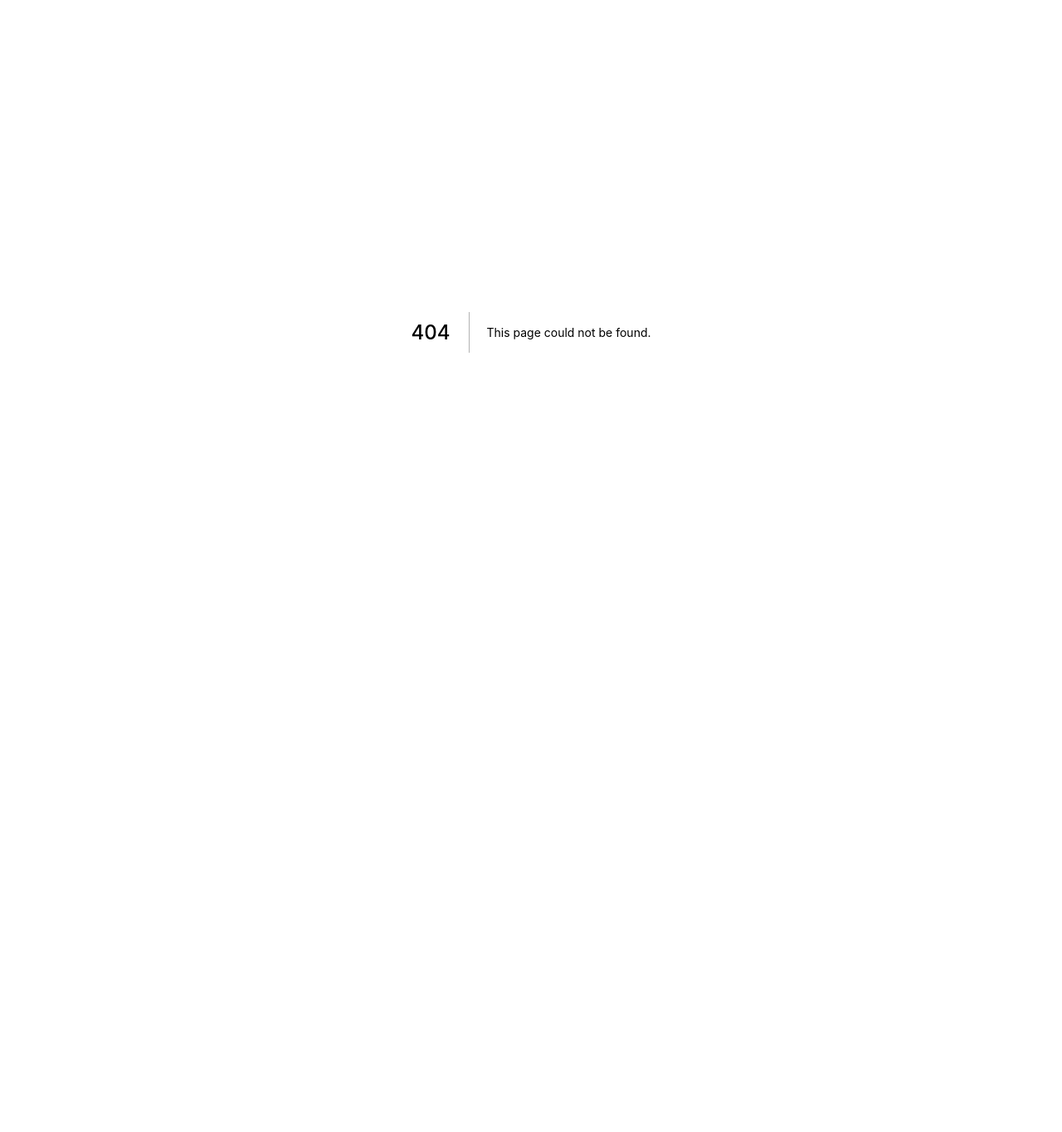
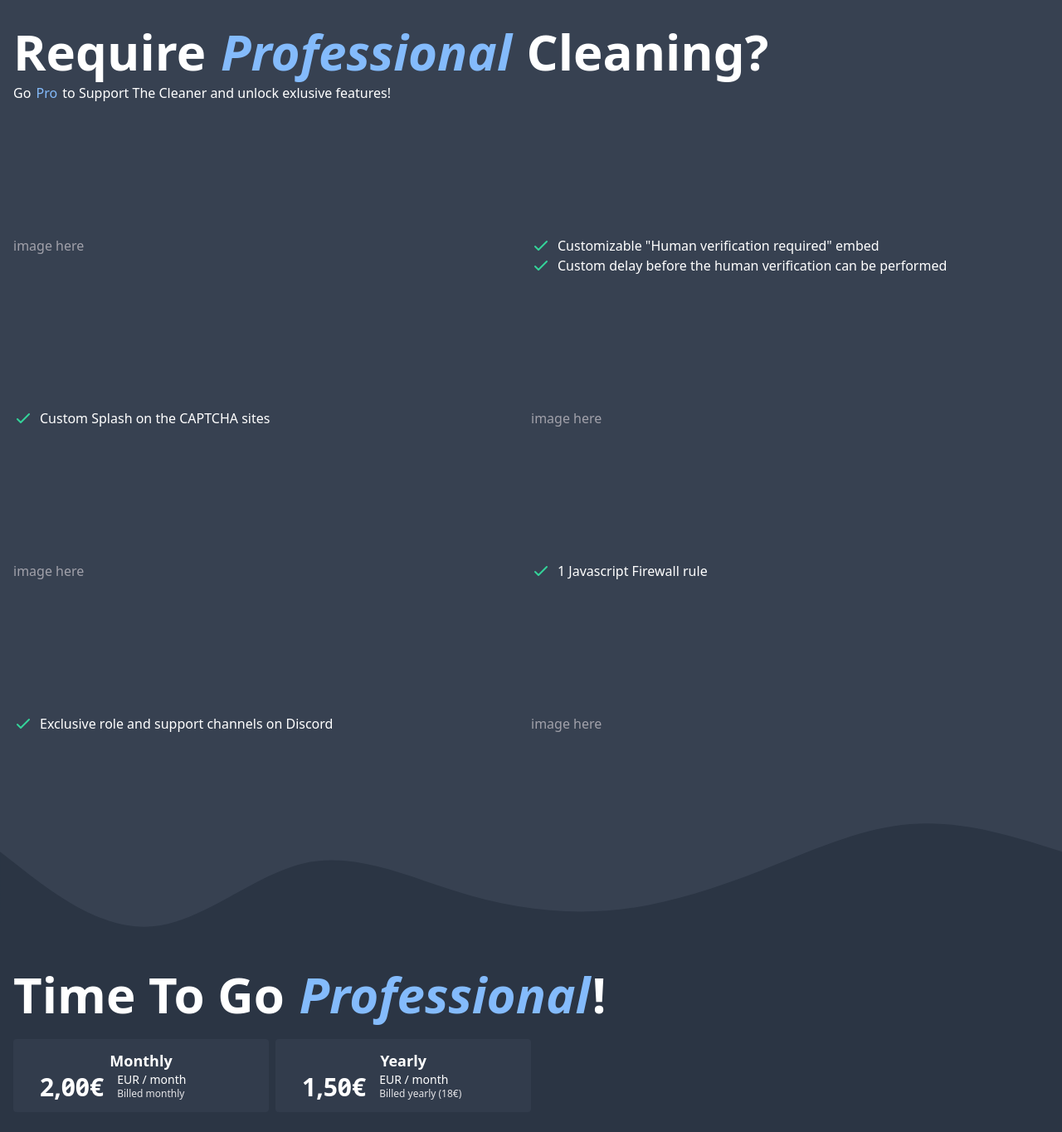
Before and after one commit to cleaner-bot/website, a Next.js app: page /pro in a window 1280 px wide. Before the commit this address had no page. Shown: the top 1364 px of the page at 83% size. Before the commit the page ends 800 px from the top, so only its background shows below. Built offline with nearby package versions, Linux system fonts and the light colour scheme.

Commit message:
add early draft of /pro

```diff
--- /dev/null
+++ b/pages/pro.jsx
@@ -0,0 +1,137 @@
+
+import { CheckIcon } from "@heroicons/react/outline";
+import Link from "next/link";
+
+
+export default function Pro() {
+    return (
+        <div>
+            <div className="-container">
+                <h1 className="text-6xl font-bold mt-8">
+                    Require <span className="-highlight italic">Professional</span> Cleaning?
+                </h1>
+                <p className="mt-2">
+                    Go <span className="-highlight">Pro</span> to Support The Cleaner and unlock exlusive features!
+                </p>
+                {/*
+                <div className="mt-40 grid md:grid-cols-2">
+                    <div>
+                        <FeatureList>
+                            Multiple Cleaner Bots (bypass rate limits)  (WIP)
+                        </FeatureList>
+                    </div>
+                    <div className="text-gray-400">
+                        image here
+                    </div>
+                </div>
+                */}
+                <div className="mt-40 grid md:grid-cols-2">
+                    <div>
+                        <FeatureList>
+                            Customizable "Human verification required" embed
+                        </FeatureList>
+                        <FeatureList>
+                            Custom delay before the human verification can be performed
+                        </FeatureList>
+                    </div>
+                    <div className="text-gray-400 md:order-first">
+                        image here
+                    </div>
+                </div>
+                <div className="mt-40 grid md:grid-cols-2">
+                    <div>
+                        <FeatureList>
+                            Custom Splash on the CAPTCHA sites
+                        </FeatureList>
+                    </div>
+                    <div className="text-gray-400">
+                        image here
+                    </div>
+                </div>
+                <div className="mt-40 grid md:grid-cols-2">
+                    <div>
+                        <FeatureList>
+                            1 Javascript Firewall rule
+                        </FeatureList>
+                    </div>
+                    <div className="text-gray-400 md:order-first">
+                        image here
+                    </div>
+                </div>
+                <div className="mt-40 grid md:grid-cols-2">
+                    <div>
+                        <FeatureList>
+                            Exclusive role and support channels on Discord
+                        </FeatureList>
+                    </div>
+                    <div className="text-gray-400">
+                        image here
+                    </div>
+                </div>
+            </div>
+            <div className="text-coolGray-750">
+                <svg xmlns="http://www.w3.org/2000/svg" viewBox="0 0 1440 320" fill="currentColor">
+                    <path fillOpacity="1" d="M0,160L34.3,186.7C68.6,213,137,267,206,261.3C274.3,256,343,192,411,176C480,160,549,192,617,213.3C685.7,235,754,245,823,240C891.4,235,960,213,1029,186.7C1097.1,160,1166,128,1234,122.7C1302.9,117,1371,139,1406,149.3L1440,160L1440,320L1405.7,320C1371.4,320,1303,320,1234,320C1165.7,320,1097,320,1029,320C960,320,891,320,823,320C754.3,320,686,320,617,320C548.6,320,480,320,411,320C342.9,320,274,320,206,320C137.1,320,69,320,34,320L0,320Z"></path>
+                </svg>
+            </div>
+            <div className="bg-coolGray-750 pb-20">
+                <div className="-container">
+                    <h2 className="text-6xl font-bold mb-6">
+                        Time To Go <span className="-highlight italic">Professional</span>!
+                    </h2>
+                    <div className="grid sm:grid-cols-2 gap-2 xl:w-1/2">
+                        <Link href="/pro?plan=monthly">
+                            <a className="-anim -btn-basic bg-coolGray-720 hover:bg-emerald-600">
+                                <p className="text-lg font-bold text-center">
+                                    Monthly
+                                </p>
+                                <div className="flex">
+                                    <span className="text-3xl font-extrabold slashed-zero pr-4">
+                                        2,00€
+                                    </span>
+                                    <div>
+                                        <p className="text-sm leading-tight">
+                                            EUR / month
+                                        </p>
+                                        <p className="text-xs text-gray-200">
+                                            Billed monthly
+                                        </p>
+                                    </div>
+                                </div>
+                            </a>
+                        </Link>
+                        <Link href="/pro?plan=yearly">
+                            <a className="-anim -btn-basic bg-coolGray-720 hover:bg-emerald-600">
+                                <p className="text-lg font-bold text-center">
+                                    Yearly
+                                </p>
+                                <div className="flex">
+                                    <span className="text-3xl font-extrabold slashed-zero pr-4">
+                                        1,50€
+                                    </span>
+                                    <div>
+                                        <p className="text-sm leading-tight">
+                                            EUR / month
+                                        </p>
+                                        <p className="text-xs text-gray-200">
+                                            Billed yearly (18€)
+                                        </p>
+                                    </div>
+                                </div>
+                            </a>
+                        </Link>
+                    </div>
+                </div>
+            </div>
+        </div>
+    )
+}
+
+function FeatureList({ children }) {
+    return (
+        <div className="flex flex-nowrap">
+            <CheckIcon className="w-6 h-6 inline text-emerald-400 mr-2 flex-none" />
+            {children}
+        </div>
+    )
+}
```
